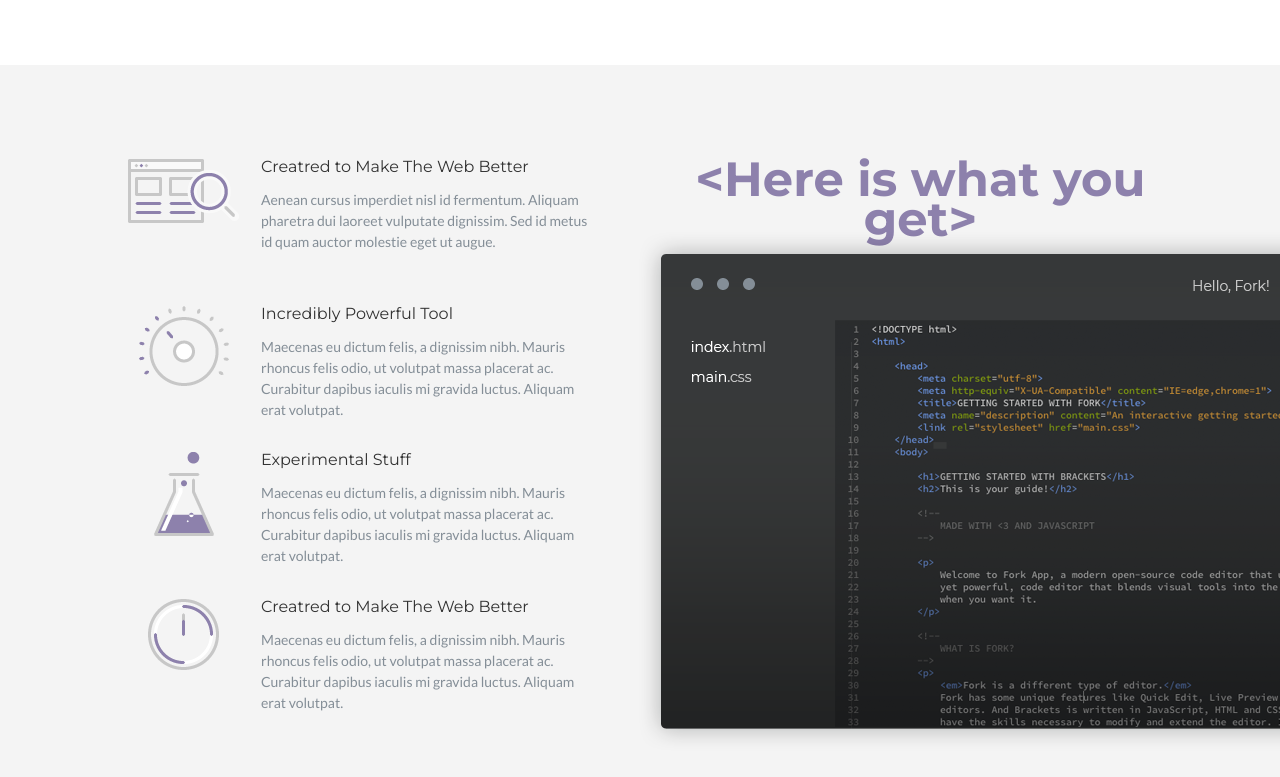
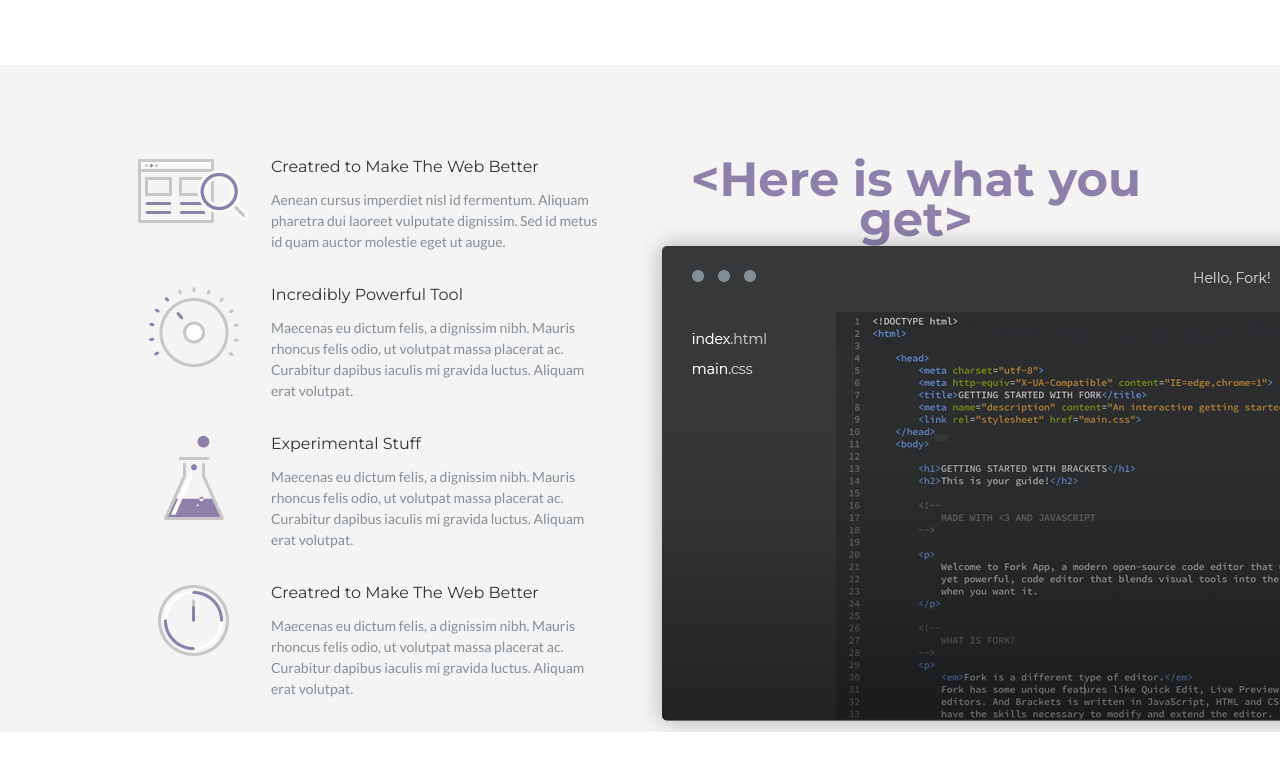
Before and after one commit to kolgasheva/Step-Project-Forkio, a website: page index.html in a window 1280 px wide. Shown: the part 1171-1948 px from the top of the page. After the commit the page ends 1903 px from the top, so only its background shows below. Drawn offline with nearby package versions, Linux system fonts and the light colour scheme; files that its build step writes are made by us from their sources; files whose address does not match are found by name.

Commit message:
Fix height section

```diff
--- a/index.html
+++ b/index.html
@@ -138,8 +138,9 @@
     <!-- Task 3 Here is what you get (Alyona) -->
     <section class="advantages">
         <div class="container-advantages">
-          <h2 class="section-title advantages__title container">&#60;Here is what you get&#62;</h2>
-            <div class="container-benefits container-benefits--creatred ">
+          <h2 class="section-title advantages__title">&#60;Here is what you get&#62;</h2>
+          <div class="container-benefits container">
+            <div class="container-benefits__item ">
               <div class="container-benefits__wrapper-img"> <img class="container-benefits__img"
                   src="./dist/img/icon1 3.png" alt="icon">
                  </div>
@@ -149,7 +150,7 @@
                   laoreet vulputate dignissim. Sed id metus id quam auctor molestie eget ut augue.</p>
               </div>
             </div>
-            <div class="container-benefits container-benefits--incredibly">
+            <div class="container-benefits__item">
               <div class="container-benefits__wrapper-img"> <img class="container-benefits__img"
                   src="./dist/img/icon 4.png" alt="icon"> </div>
               <div class="container-benefits__description">
@@ -160,7 +161,7 @@
                 </p>
               </div>
             </div>
-            <div class="container-benefits container-benefits--experimental">
+            <div class="container-benefits__item">
               <div class="container-benefits__wrapper-img"> <img class="container-benefits__img"
                   src="./dist/img/icon2 3.png" alt="icon"> </div>
               <div class="container-benefits__description">
@@ -171,7 +172,7 @@
                 </p>
               </div>
             </div>
-            <div class="container-benefits container-benefits--last">
+            <div class="container-benefits__item">
               <div class="container-benefits__wrapper-img"> <img class="container-benefits__img"
                   src="./dist/img/icon33 3.png" alt="icon"> </div>
               <div class="container-benefits__description">
@@ -182,6 +183,7 @@
                 </p>
               </div>
             </div>
+          </div>
           <div class="advantages__wrapper-img"> <img class="advantages__img" src="./dist/img/editor 1.png" alt=""> </div>
         </div>
     </section>
--- a/src/scss/abstracts/_media-queries.scss
+++ b/src/scss/abstracts/_media-queries.scss
@@ -107,9 +107,13 @@
     .container-benefits {
         width: 90%;
         @include center;
-        display: grid;
-        grid-template-columns: 110px 23px 81.15%;
-        margin-bottom: 60px;
+
+        &__item {
+            display: grid;
+            grid-template-columns: 110px 23px 81.15%;
+            margin-bottom: 60px;
+        }
+
 
 
         &__wrapper-img {
@@ -238,7 +242,7 @@
     }
 
     .container {
-        width: 80%;
+        width: 87%;
     }
 
     .editor__section-editor {
@@ -268,15 +272,24 @@
         background-color: #F4F4F4;
         padding-top: 94px;
         padding-bottom: 33px;
+        height: auto;
         overflow-x: hidden;
+        position: relative;
+
     }
 
     .container-advantages {
         width: 80%;
-        @include center;
+       @include center;
+       padding: 0 10px;
         display: grid;
         grid-template-columns: 45% 50px 55%;
-        grid-template-rows: repeat(8, 9%);
+        grid-template-rows: 12% 1fr;
+        //position: relative;
+       // overflow-x: visible;
+       // overflow-y: hidden;
+
+
 
         // @include center;
     }
@@ -311,14 +324,22 @@
 .container-benefits {
     width: 100%;
     padding: 0;
-    padding-bottom: 35px;
+    grid-column: 1;
+    grid-row: 1/ span 2;
+    //max-height: 120%;
 
-    &__text {
+
+
+    &__item{
+        margin-bottom: 35px;
+    }
+
+   &__text {
         width: 90%;
         line-height: 21px;
     }
 
-    &--creatred{
+   /* &--creatred{
         grid-column: 1;
         grid-row: 1/ span 2;
     }
@@ -338,22 +359,27 @@
     &--last {
         grid-column: 1;
         grid-row: 7/ span 2;
-    }
+    }*/
 }
 
 .advantages__wrapper-img {
     margin-top: 0;
     grid-column: 3;
-    grid-row: 2/ span 7;
+    grid-row: 2/ 3;
     position: relative;
     overflow-x: visible;
+    max-height: 100%;
 }
 
 .advantages__img {
     width: auto;
     min-height: 63%;
+ //   top:0;
+  //  left: 0;
     left: 0;
    // height: auto;
     position: absolute;
+    overflow: auto;
+  // max-height: 100%;
 }
 }
--- a/src/scss/layout/_sectionadvantages.scss
+++ b/src/scss/layout/_sectionadvantages.scss
@@ -19,12 +19,22 @@
 }
 
 .container-benefits {
+
     width: 85%;
     @include center;
-    text-align: center;
-    @include flex-column;
-    margin-bottom: 40px;
     padding: 0 10px;
+
+    &__item {
+        text-align: center;
+        @include flex-column;
+        margin-bottom: 40px;
+    }
+
+    &__item:last-child{
+        margin-bottom: 0;
+    }
+
+
 
     //margin-bottom: 64px;
 
```
